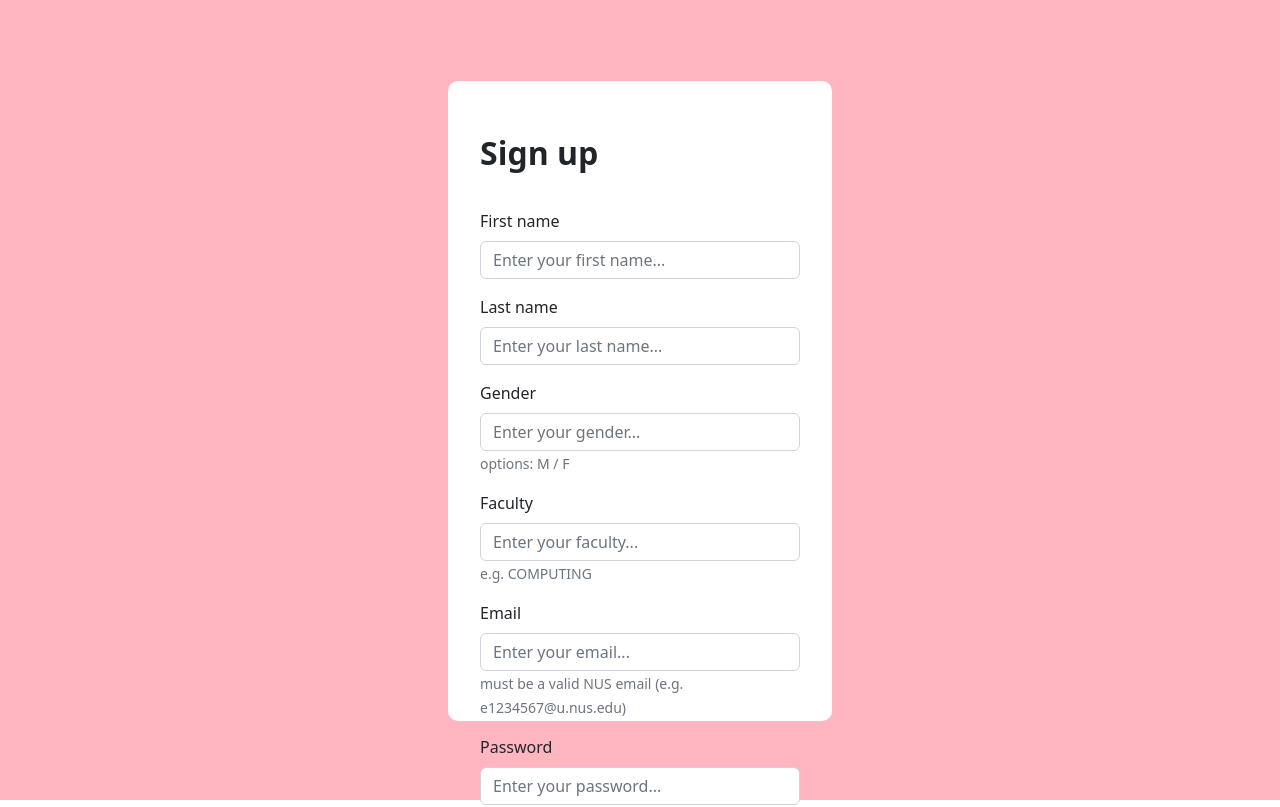
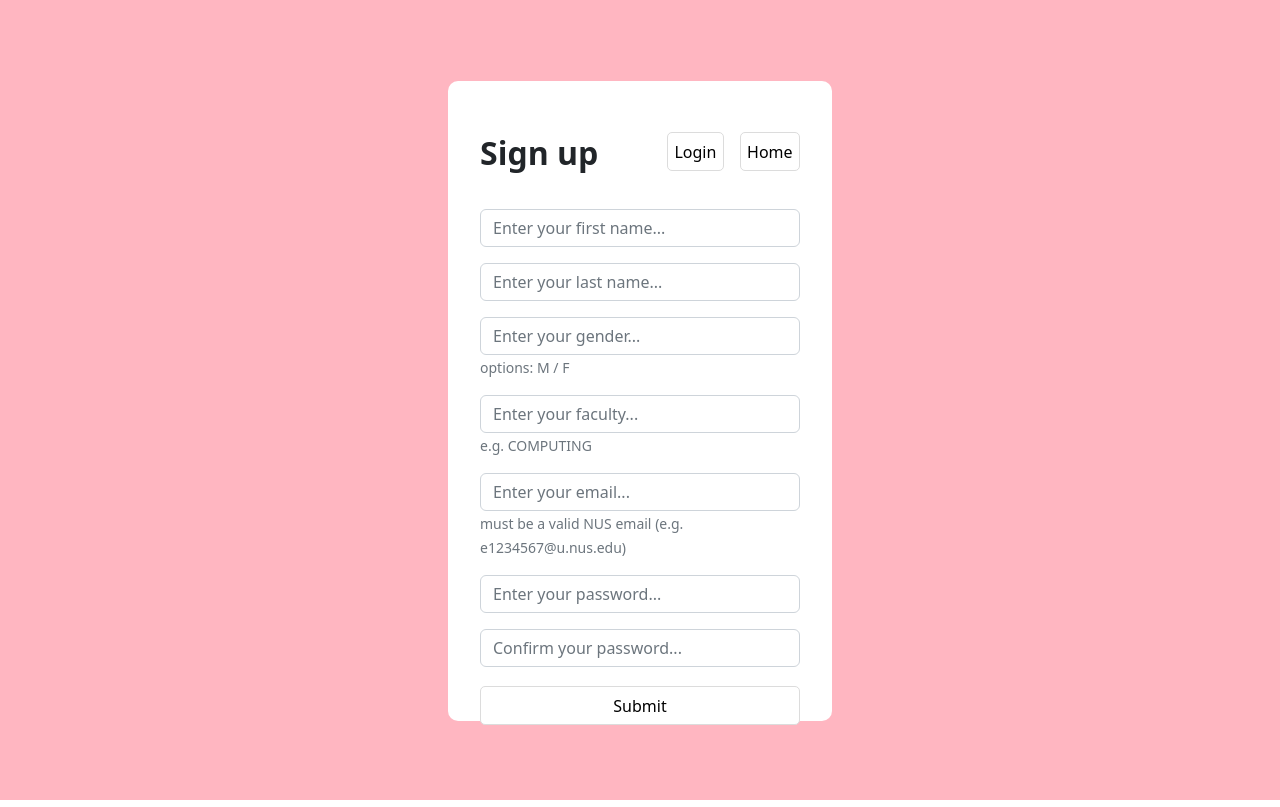
Before and after one commit to WellNUS/frontend, a React (Create React App) app: page /register in a window 1280 px wide. Shown: the top 807 px of the page. Built offline with nearby package versions, Linux system fonts and the light colour scheme.

Commit message:
Update Login and Register UI

```diff
--- a/src/views/components/form/FormField.tsx
+++ b/src/views/components/form/FormField.tsx
@@ -4,7 +4,7 @@ import { Field } from "../../../types/authentication/types";
 function FormField(props: Field): React.ReactElement {
     const { id, type, label, placeholder, notes } = props;
     return  <Form.Group className="mb-3" controlId={id}>
-                <Form.Label>{label}</Form.Label>
+                {/* <Form.Label>{label}</Form.Label> */}
                 <Form.Control type={type} placeholder={placeholder} />
                 <Form.Text>{notes}</Form.Text>
             </Form.Group>
--- a/src/views/components/navbar/Navbar.tsx
+++ b/src/views/components/navbar/Navbar.tsx
@@ -1,7 +1,7 @@
 import React from "react";
 import { NavLink, Link } from "react-router-dom";
 import "./styles.css";
-import logo from "../../../static/icon/navIcons/logo.png"
+// import logo from "../../../static/icon/navIcons/logo.png"
 import bell from "../../../static/icon/navIcons/bell.png";
 import exit from "../../../static/icon/navIcons/exit.png";
 import profile from "../../../static/icon/navIcons/profile.png";
@@ -14,7 +14,7 @@ const Navbar = () => {
     return <div>
         <div className="navbar-container-top">
             <div className="navbar-left">
-                <img src={logo} alt="Logo" />
+                {/* <img src={logo} alt="Logo" /> */}
                 <h1>WellNUS</h1>
             </div>
             <div className="navbar-right">
--- a/src/views/pages/authentication/Login.tsx
+++ b/src/views/pages/authentication/Login.tsx
@@ -57,7 +57,7 @@ function Login(): React.ReactElement {
     return  <div className="background">
         <div className="container">
             <div className="auth-title">Log in</div>
-            <div className="form">
+            <div className="form-login">
                 <GeneralForm
                     onSubmit={onSubmit}
                     fields={[
@@ -80,7 +80,7 @@ function Login(): React.ReactElement {
                     displayError={errMsg !== ""}
                     closeError={() => setErrMsg("")}
                 />
-                <hr />
+                <br />
                 <Link to="/register" className="no-decoration">
                     <button className="link-button">
                         Don't have an account? Click here!
--- a/src/views/pages/authentication/Register.tsx
+++ b/src/views/pages/authentication/Register.tsx
@@ -6,7 +6,7 @@ import GeneralForm from "../../components/form/GeneralForm";
 import { UserDetails as UserDetailsType } from "../../../types/authentication/types";
 import "./authentication.css"
 
-function Register(): React.ReactElement {
+const Register = () => {
     const dispatch = useDispatch();
     const navigate = useNavigate();
     const { loggedIn } = useSelector((state: any): any => state.user);
@@ -55,7 +55,7 @@ function Register(): React.ReactElement {
             } else {
                 // TODO: Create an alert to indicate invalid input(s).
                 // setErrMsg here
-                console.log("Invalid input(s).")
+                setErrMsg("Invalid input(s).");
             }
         } catch (err) {
             console.log(err);
@@ -68,8 +68,22 @@ function Register(): React.ReactElement {
 
     return <div className="background flex-wrapper">
         <div className="register-container">
-            <div className="auth-title">Sign up</div>
-            <div className="form">
+            <div className="register-header">
+                <div className="auth-title">Sign up</div>
+                <div className="auth-links">
+                    <Link to="/login" className="no-decoration">
+                        <button className="link-button">
+                            Login
+                        </button>
+                    </Link>
+                    <Link to="/" className="no-decoration">
+                        <button className="link-button">
+                            Home
+                        </button>
+                    </Link>
+                </div>
+            </div>
+            <div className="form-register">
                 <GeneralForm
                     onSubmit={onSubmit}
                     fields={[
@@ -128,16 +142,6 @@ function Register(): React.ReactElement {
                     displayError={errMsg !== ""}
                     closeError={() => setErrMsg("")}
                 />
-            <Link to="/login" className="no-decoration">
-                <button className="link-button">
-                    Already signed up? Click here!
-                </button>
-            </Link>
-            <Link to="/" className="no-decoration">
-                <button className="link-button">
-                    Go back to home page.
-                </button>
-            </Link>
             </div>
         </div>
     </div>
--- a/src/views/pages/authentication/authentication.css
+++ b/src/views/pages/authentication/authentication.css
@@ -33,7 +33,36 @@
     margin-left: 2rem;
 }
 
-.form {
+.auth-links {
+    display: flex;
+    flex-direction: row;
+    gap: 1rem;
+}
+
+.register-container {
+    background-color: var(--theme-one);
+    height: 80vh;
+    width: 30vw;
+    margin-top: 10vh;
+    margin-bottom: 10vh;
+    padding: 3rem 0;
+    border-radius: 10px;
+}
+
+.register-header {
+    display: flex;
+    flex-direction: row;
+    justify-content: space-between;
+    padding-right: 2rem;
+}
+
+.form-register {
+    display: flex;
+    flex-direction: row;
+    margin: 2rem;
+}
+
+.form-login {
     margin: 2rem;
 }
 
@@ -56,13 +85,3 @@
     text-decoration: none;
     color: black;
 }
-
-.register-container {
-    background-color: var(--theme-one);
-    height: 80vh;
-    margin-top: 10vh;
-    margin-bottom: 10vh;
-    width: 30vw;
-    padding: 3rem 0;
-    border-radius: 10px;
-}
--- a/src/views/pages/home/HomeNav.tsx
+++ b/src/views/pages/home/HomeNav.tsx
@@ -10,7 +10,7 @@ function HomeNav(props: any): React.ReactElement {
     }
     return <div className="homenav">
         <div>
-            <img src={logo} className="homenav_logo"/>
+            {/* <img src={logo} className="homenav_logo"/> */}
             <div className="homenav_logotext">WellNUS</div>
         </div>
         <div className="homenav_buttons">
```
